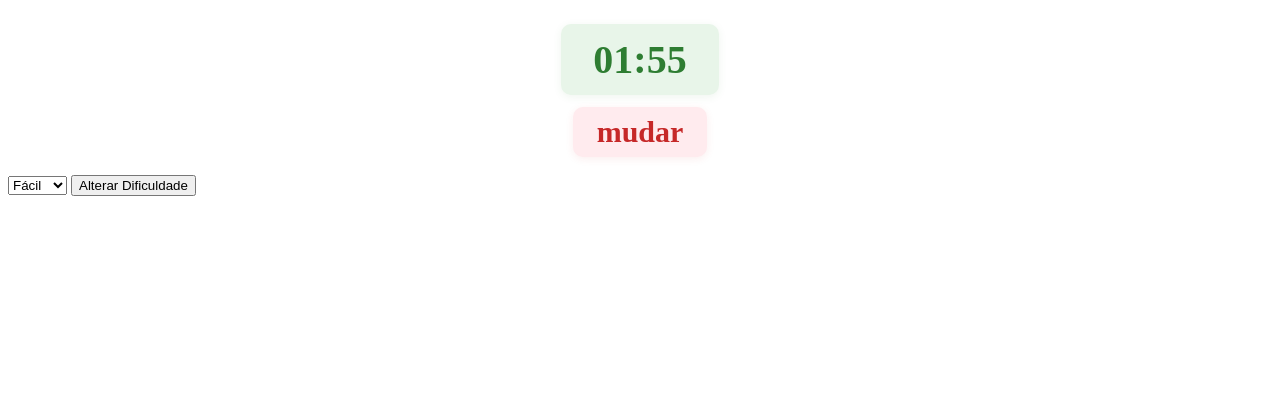
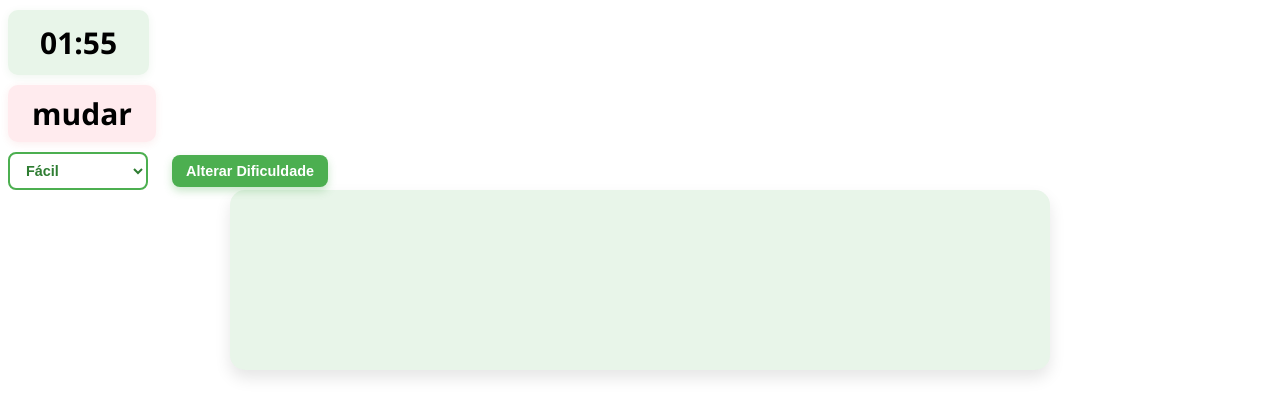
Before and after one commit to PedroAbramo/TheWalkingPlants, a website: page public/exemplo_matriz.html in a window 1280 px wide. Drawn offline with Linux system fonts and the light colour scheme.

Commit message:
estilização

```diff
--- a/public/css/matriz.css
+++ b/public/css/matriz.css
@@ -1,3 +1,4 @@
+
 .temporizador {
     display: flex;
     justify-content: center;
@@ -27,3 +28,118 @@
     width: fit-content;
     box-shadow: 0 2px 8px rgba(198,40,40,0.08);
 }
+  button {
+    background-color: #084b69;
+    color: white;
+    border: none;
+    padding: 10px 20px;
+    font-size: 18px;
+    border-radius: 8px;
+    cursor: pointer;
+    transition: background-color 0.3s ease;
+    margin-left: 10px;
+  }
+
+  button:hover {
+    background-color: #83bfce;
+  }
+
+#div_matriz {
+    width: 100%;
+    display: flex;
+    flex-wrap: wrap;
+    justify-content: center;
+    gap: 10px;
+    margin-top: 30px;
+  }
+
+  .grama {
+    background-color: #4caf50;
+    width: 90px;
+    height: 90px;
+    border-radius: 10px;
+    border: 2px solid #2e7d32;
+    box-shadow: 0 4px 6px rgba(0, 0, 0, 0.1);
+    cursor: pointer;
+    transition: background-color 0.3s, transform 0.2s;
+  }
+
+  .grama:hover {
+    background-color: #388e3c;
+    transform: scale(1.05);
+  }
+
+  .div_ajuste {
+    display: flex;
+    flex-direction: column;
+    align-items: center;
+    width: 90vw;
+    max-width: 1100px;
+    margin: 0 auto;
+    padding: 20px;
+    background: #e8f5e9;
+    border-radius: 15px;
+    box-shadow: 0 8px 16px rgba(0, 0, 0, 0.1);
+  }
+
+  .temporizador, #div_vidas {
+    font-family: 'Segoe UI', Tahoma, Geneva, Verdana, sans-serif;
+    font-weight: 700;
+    font-size: 30px;
+    color: black;
+    margin: 10px 0;
+    text-align: center;
+  }
+
+  #slc_dificuldade {
+    width: 160px;
+    padding: 8px 12px;
+    border-radius: 8px;
+    border: 2px solid #4caf50;
+    background-color: white;
+    font-size: 1rem;
+    font-weight: 600;
+    color: #2e7d32;
+    cursor: pointer;
+    transition: border-color 0.3s, box-shadow 0.3s;
+    margin-right: 10px;
+  }
+
+  #slc_dificuldade:focus {
+    outline: none;
+    border-color: #81c784;
+    box-shadow: 0 0 8px #81c784;
+  }
+
+  button {
+    padding: 10px 18px;
+    background-color: #4caf50;
+    color: white;
+    font-weight: 700;
+    font-size: 1rem;
+    border: none;
+    border-radius: 8px;
+    cursor: pointer;
+    transition: background-color 0.3s, box-shadow 0.3s;
+    box-shadow: 0 4px 8px rgba(76, 175, 80, 0.3);
+  }
+
+  button:hover {
+    background-color: #388e3c;
+    box-shadow: 0 6px 12px rgba(56, 142, 60, 0.5);
+  }
+
+#slc_dificuldade {
+      width: 140px;
+      font-size: 0.9rem;
+    }
+
+button {
+      padding: 8px 14px;
+      font-size: 0.9rem;
+    }
+
+    .div_ajuste {
+      width: 100%;
+      padding: 10px;
+    }
```
